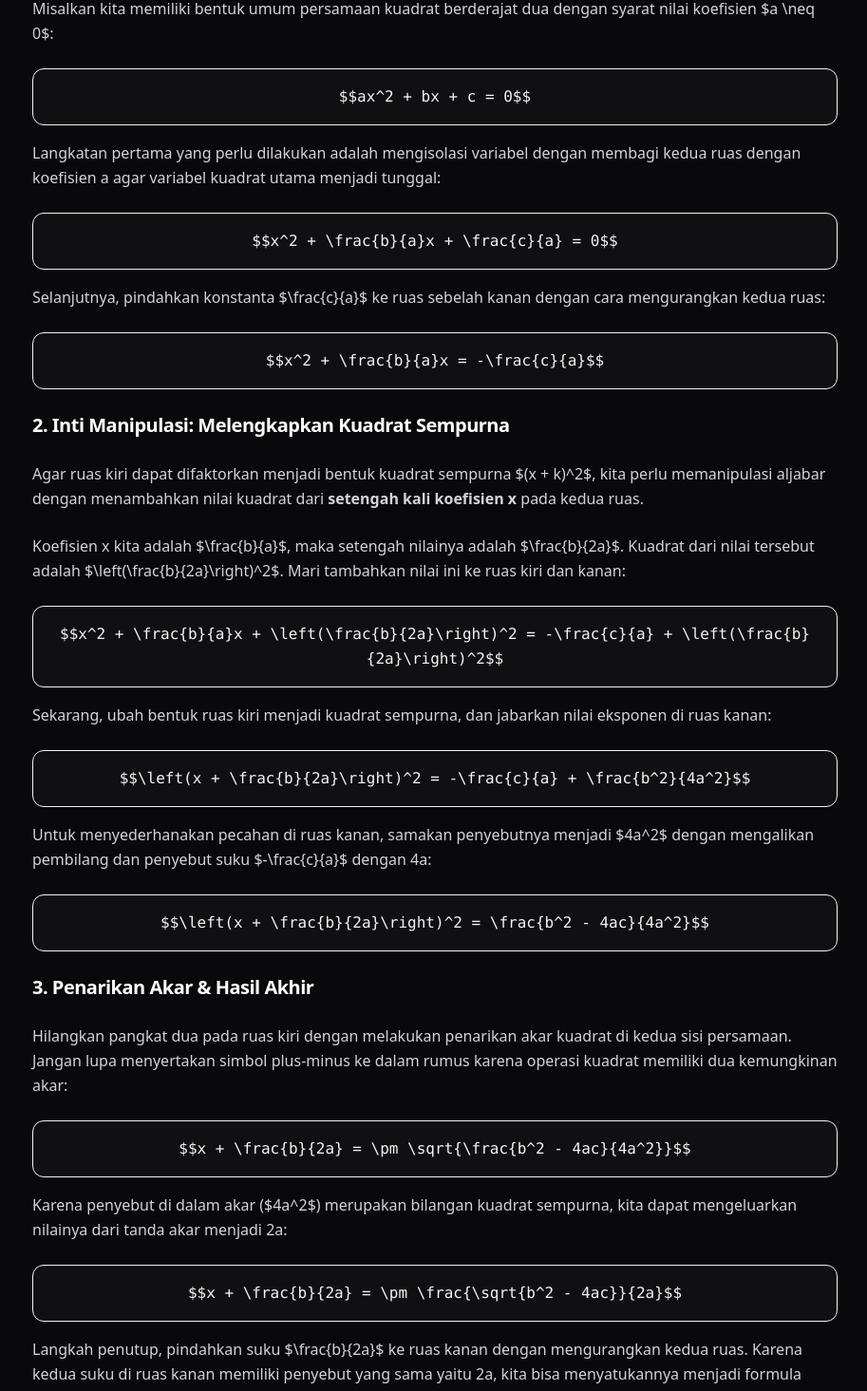
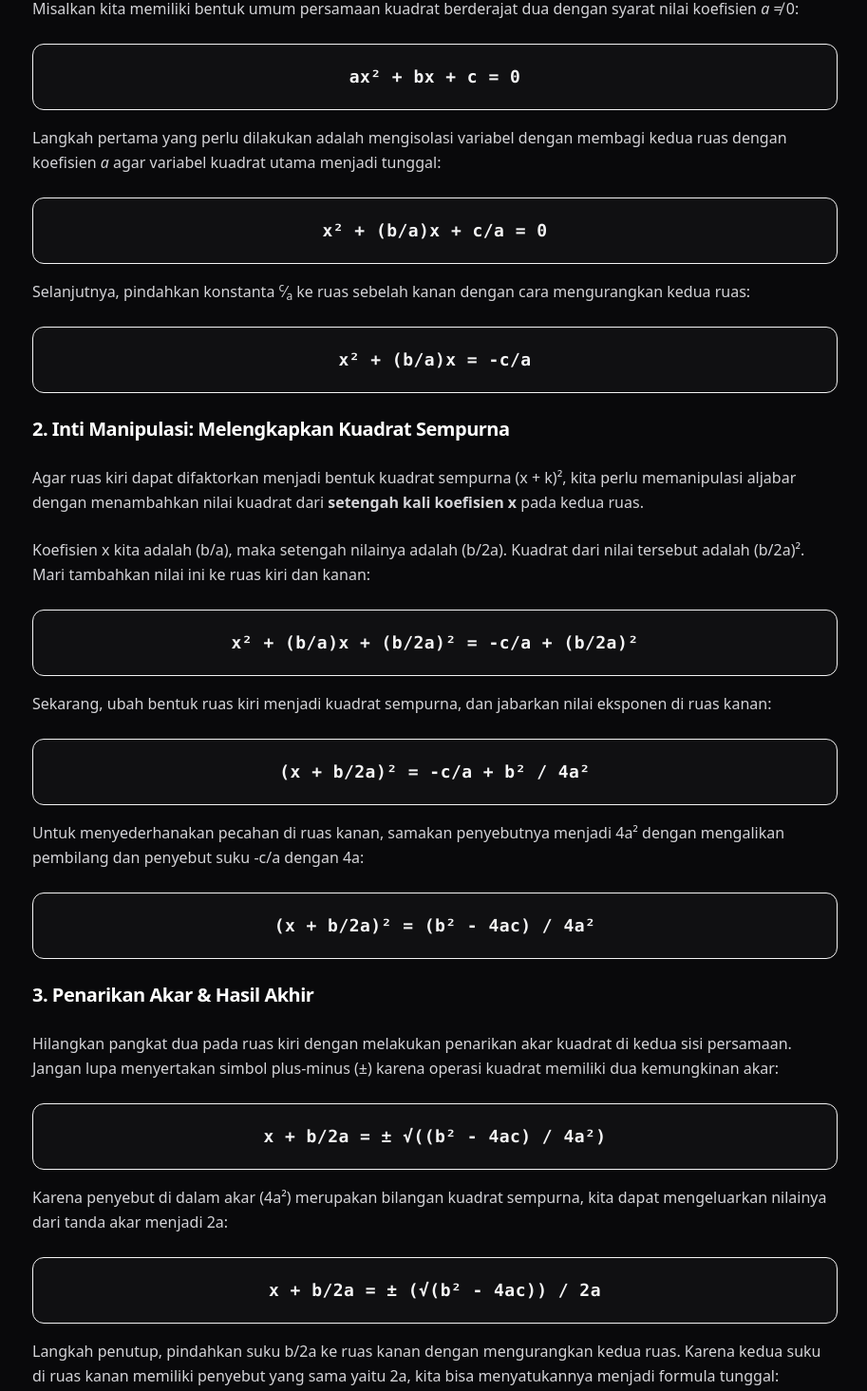
Before and after one commit to teknoalif/kakalif, a Next.js app: page /artikel/pembuktian-rumus-abc-kuadrat in a window 1280 px wide. Shown: the part 757-2222 px from the top of the page at 95% size, without its empty margins (182-1095 px from the left). Built offline with nearby package versions, Linux system fonts and the light colour scheme.

Commit message:
Update page.js

```diff
--- a/src/app/artikel/pembuktian-rumus-abc-kuadrat/page.js
+++ b/src/app/artikel/pembuktian-rumus-abc-kuadrat/page.js
@@ -48,78 +48,78 @@ export default function DetailArtikelRumusAbc() {
           {/* Bagian 1 */}
           <h2 className="text-xl font-black text-white tracking-tight pt-2">1. Bentuk Umum &amp; Langkah Awal</h2>
           <p>
-            Misalkan kita memiliki bentuk umum persamaan kuadrat berderajat dua dengan syarat nilai koefisien {"$a \\neq 0$"}:
+            Misalkan kita memiliki bentuk umum persamaan kuadrat berderajat dua dengan syarat nilai koefisien <em>a</em> &ne; 0:
           </p>
-          <div className="bg-zinc-900/50 border border-zinc-850 p-4 rounded-xl text-center font-mono my-4 text-zinc-100">
-            {"$$ax^2 + bx + c = 0$$"}
+          <div className="bg-zinc-900/50 border border-zinc-850 p-5 rounded-xl text-center font-mono my-4 text-zinc-100 text-base md:text-lg font-bold tracking-wide">
+            ax² + bx + c = 0
           </div>
 
           <p>
-            Langkatan pertama yang perlu dilakukan adalah mengisolasi variabel dengan membagi kedua ruas dengan koefisien a agar variabel kuadrat utama menjadi tunggal:
+            Langkah pertama yang perlu dilakukan adalah mengisolasi variabel dengan membagi kedua ruas dengan koefisien <em>a</em> agar variabel kuadrat utama menjadi tunggal:
           </p>
-          <div className="bg-zinc-900/50 border border-zinc-850 p-4 rounded-xl text-center font-mono my-4 text-zinc-100">
-            {"$$x^2 + \\frac{b}{a}x + \\frac{c}{a} = 0$$"}
+          <div className="bg-zinc-900/50 border border-zinc-850 p-5 rounded-xl text-center font-mono my-4 text-zinc-100 text-base md:text-lg font-bold tracking-wide">
+            x² + (b/a)x + c/a = 0
           </div>
 
           <p>
-            Selanjutnya, pindahkan konstanta {"$\\frac{c}{a}$"} ke ruas sebelah kanan dengan cara mengurangkan kedua ruas:
+            Selanjutnya, pindahkan konstanta <sup>c</sup>&frasl;<sub>a</sub> ke ruas sebelah kanan dengan cara mengurangkan kedua ruas:
           </p>
-          <div className="bg-zinc-900/50 border border-zinc-850 p-4 rounded-xl text-center font-mono my-4 text-zinc-100">
-            {"$$x^2 + \\frac{b}{a}x = -\\frac{c}{a}$$"}
+          <div className="bg-zinc-900/50 border border-zinc-850 p-5 rounded-xl text-center font-mono my-4 text-zinc-100 text-base md:text-lg font-bold tracking-wide">
+            x² + (b/a)x = -c/a
           </div>
 
           {/* Bagian 2 */}
           <h2 className="text-xl font-black text-white tracking-tight pt-2">2. Inti Manipulasi: Melengkapkan Kuadrat Sempurna</h2>
           <p>
-            Agar ruas kiri dapat difaktorkan menjadi bentuk kuadrat sempurna {"$(x + k)^2$"}, kita perlu memanipulasi aljabar dengan menambahkan nilai kuadrat dari <strong>setengah kali koefisien x</strong> pada kedua ruas.
+            Agar ruas kiri dapat difaktorkan menjadi bentuk kuadrat sempurna (x + k)², kita perlu memanipulasi aljabar dengan menambahkan nilai kuadrat dari <strong>setengah kali koefisien x</strong> pada kedua ruas.
           </p>
           <p>
-            Koefisien x kita adalah {"$\\frac{b}{a}$"}, maka setengah nilainya adalah {"$\\frac{b}{2a}$"}. Kuadrat dari nilai tersebut adalah {"$\\left(\\frac{b}{2a}\\right)^2$"}. Mari tambahkan nilai ini ke ruas kiri dan kanan:
+            Koefisien x kita adalah (b/a), maka setengah nilainya adalah (b/2a). Kuadrat dari nilai tersebut adalah (b/2a)². Mari tambahkan nilai ini ke ruas kiri dan kanan:
           </p>
-          <div className="bg-zinc-900/50 border border-zinc-850 p-4 rounded-xl text-center font-mono my-4 text-zinc-100">
-            {"$$x^2 + \\frac{b}{a}x + \\left(\\frac{b}{2a}\\right)^2 = -\\frac{c}{a} + \\left(\\frac{b}{2a}\\right)^2$$"}
+          <div className="bg-zinc-900/50 border border-zinc-850 p-5 rounded-xl text-center font-mono my-4 text-zinc-100 text-base md:text-lg font-bold tracking-wide">
+            x² + (b/a)x + (b/2a)² = -c/a + (b/2a)²
           </div>
 
           <p>
             Sekarang, ubah bentuk ruas kiri menjadi kuadrat sempurna, dan jabarkan nilai eksponen di ruas kanan:
           </p>
-          <div className="bg-zinc-900/50 border border-zinc-850 p-4 rounded-xl text-center font-mono my-4 text-zinc-100">
-            {"$$\\left(x + \\frac{b}{2a}\\right)^2 = -\\frac{c}{a} + \\frac{b^2}{4a^2}$$"}
+          <div className="bg-zinc-900/50 border border-zinc-850 p-5 rounded-xl text-center font-mono my-4 text-zinc-100 text-base md:text-lg font-bold tracking-wide">
+            (x + b/2a)² = -c/a + b² / 4a²
           </div>
 
           <p>
-            Untuk menyederhanakan pecahan di ruas kanan, samakan penyebutnya menjadi {"$4a^2$"} dengan mengalikan pembilang dan penyebut suku {"$-\\frac{c}{a}$"} dengan 4a:
+            Untuk menyederhanakan pecahan di ruas kanan, samakan penyebutnya menjadi 4a² dengan mengalikan pembilang dan penyebut suku -c/a dengan 4a:
           </p>
-          <div className="bg-zinc-900/50 border border-zinc-850 p-4 rounded-xl text-center font-mono my-4 text-zinc-100">
-            {"$$\\left(x + \\frac{b}{2a}\\right)^2 = \\frac{b^2 - 4ac}{4a^2}$$"}
+          <div className="bg-zinc-900/50 border border-zinc-850 p-5 rounded-xl text-center font-mono my-4 text-zinc-100 text-base md:text-lg font-bold tracking-wide">
+            (x + b/2a)² = (b² - 4ac) / 4a²
           </div>
 
           {/* Bagian 3 */}
           <h2 className="text-xl font-black text-white tracking-tight pt-2">3. Penarikan Akar &amp; Hasil Akhir</h2>
           <p>
-            Hilangkan pangkat dua pada ruas kiri dengan melakukan penarikan akar kuadrat di kedua sisi persamaan. Jangan lupa menyertakan simbol plus-minus ke dalam rumus karena operasi kuadrat memiliki dua kemungkinan akar:
+            Hilangkan pangkat dua pada ruas kiri dengan melakukan penarikan akar kuadrat di kedua sisi persamaan. Jangan lupa menyertakan simbol plus-minus (&plusmn;) karena operasi kuadrat memiliki dua kemungkinan akar:
           </p>
-          <div className="bg-zinc-900/50 border border-zinc-850 p-4 rounded-xl text-center font-mono my-4 text-zinc-100">
-            {"$$x + \\frac{b}{2a} = \\pm \\sqrt{\\frac{b^2 - 4ac}{4a^2}}$$"}
+          <div className="bg-zinc-900/50 border border-zinc-850 p-5 rounded-xl text-center font-mono my-4 text-zinc-100 text-base md:text-lg font-bold tracking-wide">
+            x + b/2a = &plusmn; &radic;((b² - 4ac) / 4a²)
           </div>
 
           <p>
-            Karena penyebut di dalam akar {"($4a^2$)"} merupakan bilangan kuadrat sempurna, kita dapat mengeluarkan nilainya dari tanda akar menjadi 2a:
+            Karena penyebut di dalam akar (4a²) merupakan bilangan kuadrat sempurna, kita dapat mengeluarkan nilainya dari tanda akar menjadi 2a:
           </p>
-          <div className="bg-zinc-900/50 border border-zinc-850 p-4 rounded-xl text-center font-mono my-4 text-zinc-100">
-            {"$$x + \\frac{b}{2a} = \\pm \\frac{\\sqrt{b^2 - 4ac}}{2a}$$"}
+          <div className="bg-zinc-900/50 border border-zinc-850 p-5 rounded-xl text-center font-mono my-4 text-zinc-100 text-base md:text-lg font-bold tracking-wide">
+            x + b/2a = &plusmn; (&radic;(b² - 4ac)) / 2a
           </div>
 
           <p>
-            Langkah penutup, pindahkan suku {"$\\frac{b}{2a}$"} ke ruas kanan dengan mengurangkan kedua ruas. Karena kedua suku di ruas kanan memiliki penyebut yang sama yaitu 2a, kita bisa menyatukannya menjadi formula tunggal:
+            Langkah penutup, pindahkan suku b/2a ke ruas kanan dengan mengurangkan kedua ruas. Karena kedua suku di ruas kanan memiliki penyebut yang sama yaitu 2a, kita bisa menyatukannya menjadi formula tunggal:
           </p>
 
-          <div className="bg-zinc-900 border border-zinc-800 p-6 rounded-2xl text-center font-mono my-6 text-cyan-400 font-bold text-lg md:text-xl shadow-inner">
-            {"$$x_{1,2} = \\frac{-b \\pm \sqrt{b^2 - 4ac}}{2a}$$"}
+          <div className="bg-zinc-900 border border-zinc-800 p-6 rounded-2xl text-center font-mono my-6 text-cyan-400 font-black text-xl md:text-2xl shadow-inner tracking-wide">
+            x₁,,₂ = (-b &plusmn; &radic;(b² - 4ac)) / 2a
           </div>
 
           <p>
-            <strong>Q.E.D. (Quod Erat Demonstrandum)</strong>, Rumus ABC telah terbukti secara sah! Melalui pembuktian ini, siswa tidak hanya menghafal huruf-huruf rumus kecap secara buta, melainkan memahami korelasi geometri manipulasi kuadrat sempurna yang melatarbelakanginya.
+            <strong>Q.E.D. (Quod Erat Demonstrandum)</strong>, Rumus ABC telah terbukti secara sah! Melalui pembuktian ini, siswa tidak hanya menghafal huruf-huruf rumus kuadratik secara buta, melainkan memahami korelasi aljabar kuadrat sempurna yang melatarbelakanginya.
           </p>
         </div>
 
```
